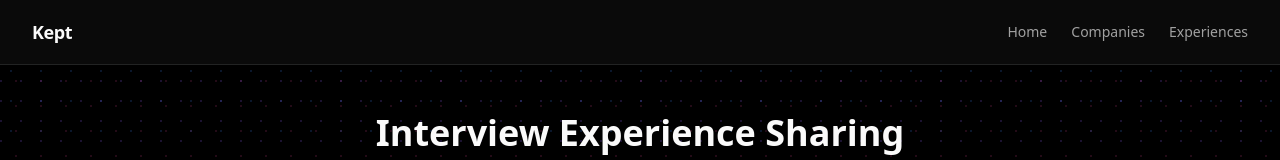
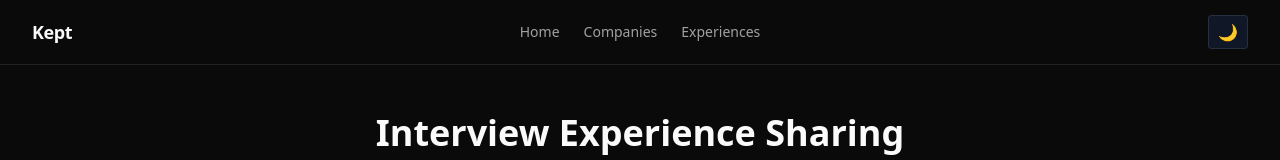
Before and after one commit to 7TIN/kept-client, a React (Vite) app: page / in a window 1280 px wide. Shown: the top 160 px of the page. Built offline with nearby package versions, Linux system fonts and the light colour scheme; no server answers.

Commit message:
added the theme switch

```diff
--- a/src/App.tsx
+++ b/src/App.tsx
@@ -1,7 +1,6 @@
 import { BrowserRouter, Route, Routes } from "react-router-dom";
 
 import { ThemeProvider } from "./components/theme-provider";
-
 
 // Pages
 import HomePage from "./pages/HomePage";
@@ -16,53 +15,17 @@ import CompaniesPage from "./pages/CompaniesPage";
 export default function App() {
   return (
     <ThemeProvider defaultTheme="dark" storageKey="vite-ui-theme">
-
-        <Routes>
-          {/* ───── Auth Routes (no navbar, no background) ───── */}
-          <Route
-            path="/login"
-            element={
-              <AuthLayout>
-                <Login />
-              </AuthLayout>
-            }
-          />
-          <Route
-            path="/signup"
-            element={
-              <AuthLayout>
-                <Signup />
-              </AuthLayout>
-            }
-          />
-
-
-          <Route
-            path="/companies"
-            element={
-              <AppLayout>
-                <CompaniesPage />
-              </AppLayout>
-            }
-          />
-          {/* ───── Main App Routes (with navbar and background) ───── */}
-          <Route
-            path="/"
-            element={
-              <AppLayout>
-                <HomePage />
-              </AppLayout>
-            }
-          />
-          <Route
-            path="/experience"
-            element={
-              <AppLayout>
-                <ExperiencesPage />
-              </AppLayout>
-            }
-          />
-        </Routes>
+      <Routes>
+        <Route element={<AppLayout />}>
+          <Route path="/" element={<HomePage />} />
+          <Route path="/companies" element={<CompaniesPage />} />
+          <Route path="/experience" element={<ExperiencesPage />} />
+        </Route>
+        <Route element={<AuthLayout />}>
+          <Route path="/login" element={<Login />} />
+          <Route path="/signup" element={<Signup />} />
+        </Route>
+      </Routes>
     </ThemeProvider>
   );
 }
--- /dev/null
+++ b/src/components/ThemeSwitchButton.tsx
@@ -0,0 +1,25 @@
+// src/components/ThemeSwitchButton.tsx
+import { useTheme } from "./theme-provider";
+
+export function ThemeSwitchButton() {
+  const { theme, setTheme } = useTheme();
+
+  // Cycles: dark -> light -> system -> dark ...
+  function nextTheme() {
+    setTheme(
+      theme === "dark" ? "light" : theme === "light" ? "system" : "dark"
+    );
+  }
+
+  return (
+    <button
+      onClick={nextTheme}
+      className="px-3 py-2 rounded border bg-gray-200 dark:bg-gray-800"
+      title="Switch Theme"
+    >
+      {theme === "dark" && "🌙 Dark"}
+      {theme === "light" && "☀️ Light"}
+      {theme === "system" && "💻 System"}
+    </button>
+  );
+}
--- a/src/components/layout/AppLayout.tsx
+++ b/src/components/layout/AppLayout.tsx
@@ -1,15 +1,12 @@
 import React from "react";
 import { Navbar } from "./Navbar";
+import { Outlet } from "react-router-dom";
 
-type Props = {
-  children: React.ReactNode;
-};
-
-export default function AppLayout({ children }: Props) {
+export default function AppLayout() {
   return (
-<div className="min-h-screen w-full bg-black relative">
-
-  <div
+    // <div className="min-h-screen w-full bg-black relative">
+    <div>
+      {/* <div
         className="absolute inset-0 z-0"
         style={{
           background: "#000000",
@@ -21,10 +18,11 @@ export default function AppLayout({ children }: Props) {
           backgroundSize: "20px 20px, 30px 30px, 25px 25px",
           backgroundPosition: "0 0, 10px 10px, 15px 5px",
         }}
-  />
+      /> */}
       <Navbar />
-  <div className="relative z-10">{children}</div>
+      <div className="relative z-10">
+        <Outlet />
       </div>
-// <div className="relative z-10">{children}</div>
+    </div>
   );
 }
--- a/src/components/layout/AuthLayout.tsx
+++ b/src/components/layout/AuthLayout.tsx
@@ -1,13 +1,10 @@
 import React from "react";
+import { Outlet } from "react-router-dom";
 
-type Props = {
-  children: React.ReactNode;
-};
-
-export default function AuthLayout({ children }: Props) {
+export default function AuthLayout() {
   return (
     <div className="min-h-screen flex items-center justify-center bg-background">
-      {children}
+      <Outlet />
     </div>
   );
 }
--- a/src/components/layout/Navbar.tsx
+++ b/src/components/layout/Navbar.tsx
@@ -1,6 +1,32 @@
 import { Link } from "react-router-dom";
 import { Button } from "@/components/ui/button";
 import { cn } from "@/lib/utils";
+import { useTheme } from "@/components/theme-provider";
+
+function ThemeSwitchButton() {
+  const { theme, setTheme } = useTheme();
+
+  // Cycles: dark -> light -> system -> dark ...
+  function nextTheme() {
+    setTheme(
+      theme === "dark" ? "light" : theme === "light" ? "system" : "dark"
+    );
+  }
+
+  return (
+    <button
+      onClick={nextTheme}
+      className="px-2 py-1 rounded border bg-gray-100 dark:bg-gray-900"
+      title="Switch Theme"
+      aria-label="Switch Theme"
+      style={{ minWidth: 40 }}
+    >
+      {theme === "dark" && "🌙"}
+      {theme === "light" && "☀️"}
+      {theme === "system" && "💻"}
+    </button>
+  );
+}
 
 export function Navbar() {
   return (
@@ -24,12 +50,13 @@ export function Navbar() {
           </Link>
         </nav>
 
-        {/* Right Side - Action Button */}
-        {/* <div className="flex items-center gap-4">
-          <Link to="/share">
+        {/* Right Side - Theme Switch Button */}
+        <div className="flex items-center gap-4">
+          <ThemeSwitchButton />
+          {/* <Link to="/share">
             <Button size="sm">Share Experience</Button>
-          </Link>
-        </div> */}
+          </Link> */}
+        </div>
       </div>
     </header>
   );
--- a/src/hooks/useExperienceFeed.ts
+++ b/src/hooks/useExperienceFeed.ts
@@ -9,7 +9,7 @@ export interface PageData {
 }
 
 export interface Filters {
-  search?: string;
+  q?: string;
   position?: string;
   type?: string;
   company?: string;
--- a/src/pages/ExperiencesPage.tsx
+++ b/src/pages/ExperiencesPage.tsx
@@ -77,7 +77,7 @@ export default function ExperiencesPage() {
       </div>
 
       {/* Only update ExperienceFeed when debouncedSearch changes */}
-      <ExperienceFeed filters={{ search: debouncedSearch, position, type, company: companyName }} />
+      <ExperienceFeed filters={{ q: debouncedSearch, position, type, company: companyName }} />
     </div>
   );
 }
```
Lines whose indentation alone changed are shown as unchanged.
